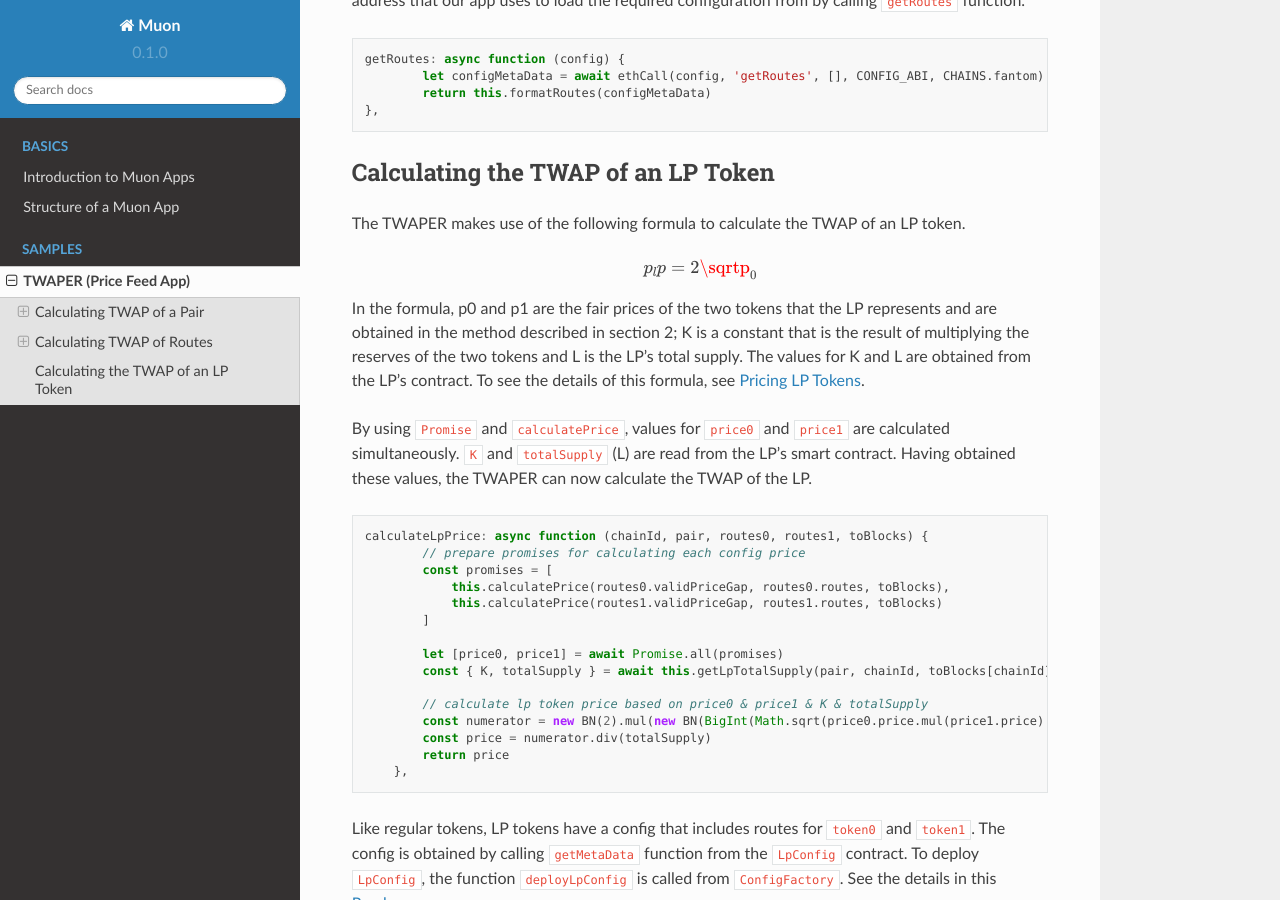
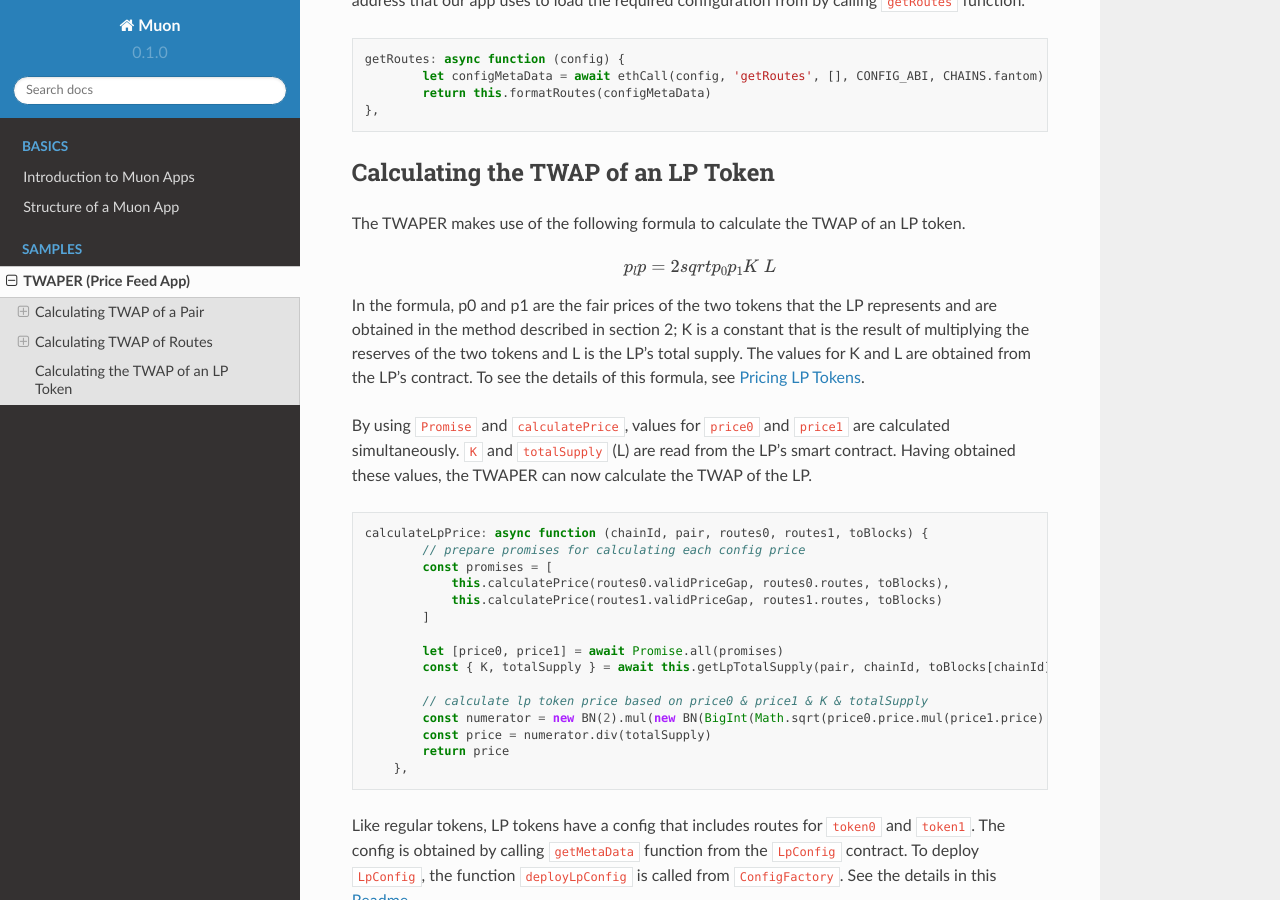
Before and after one commit to abramsymons/rtd-muon, a Sphinx documentation site: the page built from docs/source/twaper.rst, in a window 1280 px wide and 900 px high, scrolled down 10564 px. Built offline with Sphinx 7.4.7 and the Read the Docs theme 2.0.0, drawn with Linux system fonts in a browser that asks for light colours.

Commit message:
Update twaper.rst

```diff
--- a/docs/source/twaper.rst
+++ b/docs/source/twaper.rst
@@ -436,7 +436,7 @@
 
 .. math::
 
-    p_lp = 2\sqrtp_0
+   p_lp = {2sqrtp_0p_1K \ L}
 
 In the formula, p0 and p1 are the fair prices of the two tokens that the LP represents and are obtained in the method described in section 2; K is a constant that is the result of multiplying the reserves of the two tokens and L is the LP’s total supply. The values for K and L are obtained from the LP’s contract. To see the details of this formula, see `Pricing LP Tokens <https://cmichel.io/pricing-lp-tokens/>`_.
 
```
